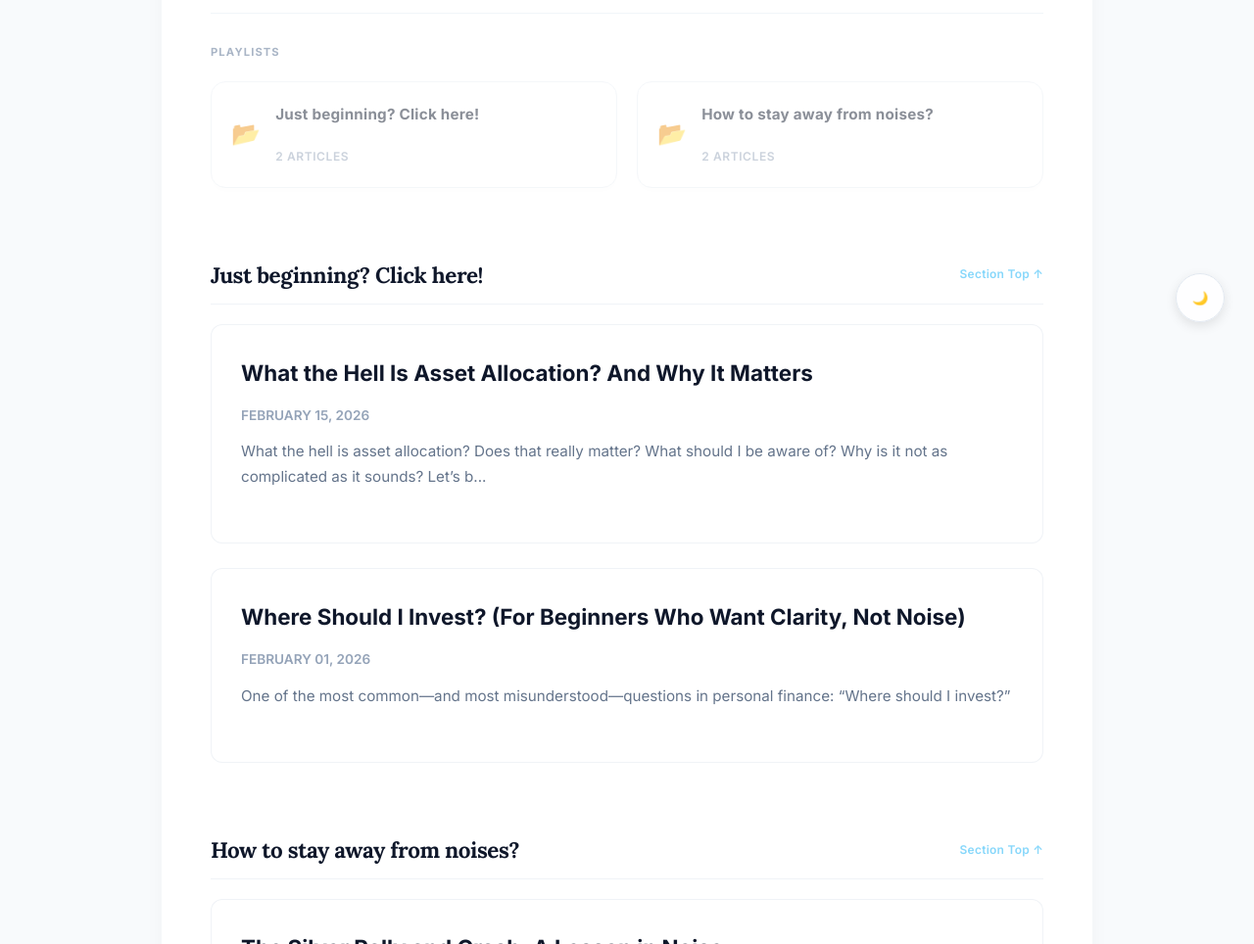
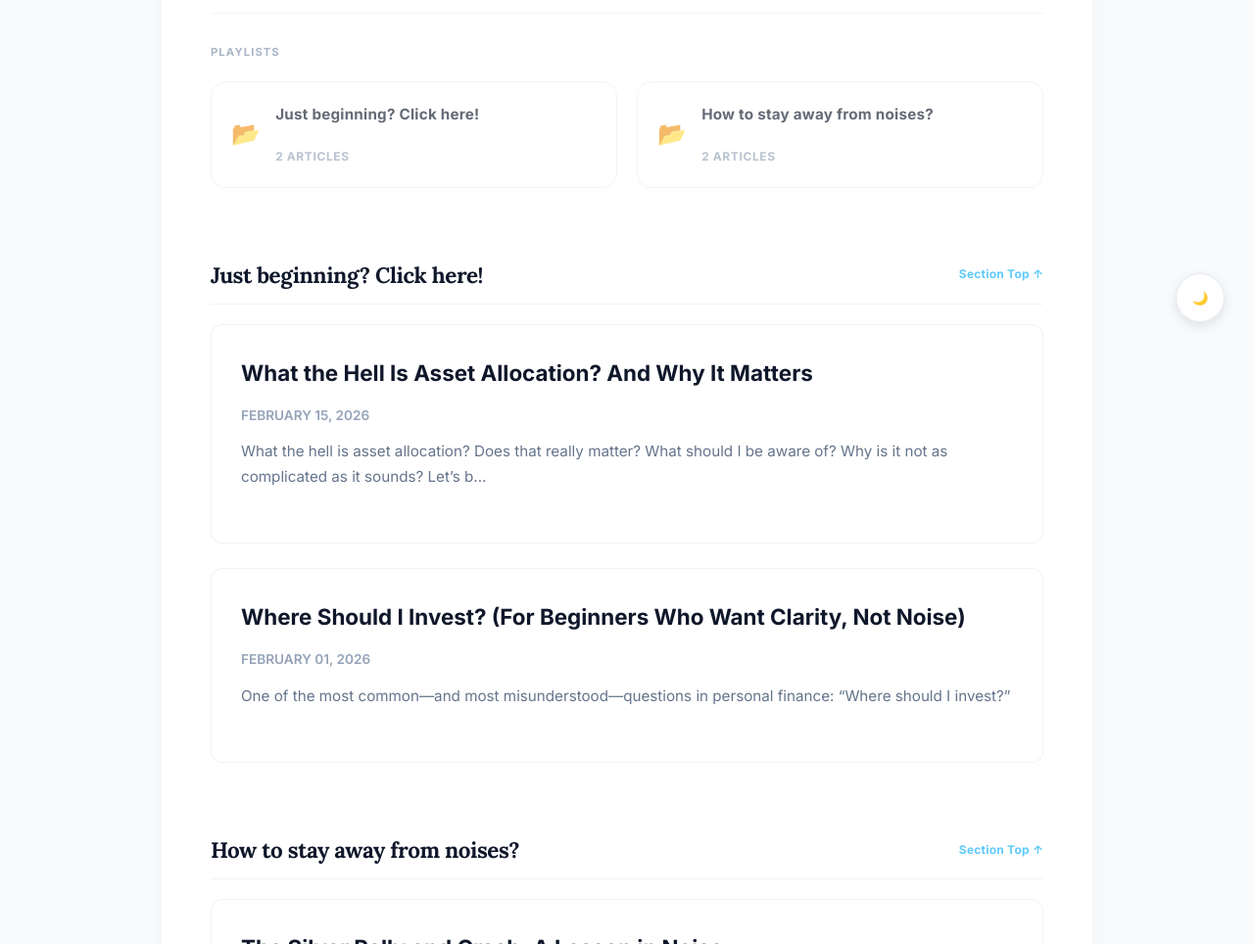
Before and after one commit to HarieshMK/HarieshMK.github.io, a Jekyll site: the page built from blogs.html, in a window 1280 px wide. Shown: the part 541-1505 px from the top of the page at 98% size. Built offline with Jekyll 4.4.1, drawn with Linux system fonts in a browser that asks for light colours.

Commit message:
Update style.css

```diff
--- a/assets/css/style.css
+++ b/assets/css/style.css
@@ -107,7 +107,7 @@
 .post-title { font-size: 1.4rem; font-weight: 700; color: #0f172a; margin-bottom: 8px; display: block; transition: color 0.3s ease; }
 .post-date { font-size: 0.85rem; color: #94a3b8; font-weight: 600; text-transform: uppercase; }
 
-/* ===== 4. FOOTER SECTION (FIXED & RESTORED) ===== */
+/* ===== 4. FOOTER SECTION ===== */
 footer {
   margin-top: 80px;
   padding-top: 40px;
@@ -150,6 +150,17 @@
 .back-to-blogs-container { display: flex !important; justify-content: center !important; margin: 50px 0 20px; }
 .back-link { font-weight: 700; color: #0f172a; text-decoration: none; border-bottom: 2px solid #38bdf8; padding-bottom: 4px; transition: all 0.2s ease; }
 .back-link:hover { color: #38bdf8; border-color: #0f172a; }
+
+/* PREMIUM GENERIC LINK (IMAGE 4 STYLE) */
+.generic-link {
+  font-weight: 700;
+  color: #38bdf8;
+  text-decoration: none;
+  border-bottom: 2px solid #38bdf8;
+  padding-bottom: 4px;
+  transition: all 0.2s ease;
+}
+.generic-link:hover { color: #0f172a; border-color: #0f172a; }
 
 /* ===== 5. POST NAVIGATION ===== */
 .post-nav { display: flex; justify-content: space-between; gap: 20px; margin: 40px 0; width: 100%; }
@@ -200,6 +211,9 @@
   border-color: #334155 !important;
 }
 
+/* Dark Mode Hover Color Swap for Links */
+.dark-theme .generic-link:hover { color: #38bdf8 !important; border-color: #ffffff !important; }
+
 /* NEWSLETTER DARK MODE */
 .dark-theme .ml-form-embedWrapper, .dark-theme .ml-form-embedBody { background: transparent !important; }
 .dark-theme .ml-form-embedBody h4, .dark-theme .ml-form-embedBody p { color: #ffffff !important; }
@@ -212,19 +226,18 @@
 #cusdis_thread { width: 100% !important; overflow: hidden !important; }
 #cusdis_thread iframe { border: none !important; width: 100% !important; min-height: 350px; }
 
-/* ===== 8. GLOBAL LINK RESET (FIXES THE UGLY BLUE) ===== */
-a:not(.nav-list li a):not(.post-card-link) {
-  color: #0f172a; /* Same as your headings */
+/* ===== 8. GLOBAL LINK RESET ===== */
+a:not(.nav-list li a):not(.post-card-link):not(.back-link):not(.generic-link) {
+  color: #0f172a;
   text-decoration: none;
   transition: color 0.3s ease;
 }
 
-a:not(.nav-list li a):not(.post-card-link):hover {
-  color: #38bdf8; /* Turns Sky Blue on hover */
+a:not(.nav-list li a):not(.post-card-link):not(.back-link):not(.generic-link):hover {
+  color: #38bdf8;
 }
 
-/* Ensure these links are white in Dark Mode */
-.dark-theme a:not(.nav-list li a):not(.post-card-link) {
+.dark-theme a:not(.nav-list li a):not(.post-card-link):not(.back-link):not(.generic-link) {
   color: #ffffff !important;
 }
 
@@ -233,10 +246,9 @@
   .post-nav { flex-direction: column; }
   .footer-grid { grid-template-columns: 1fr; gap: 30px; }
 }
+
 /* ===== 9. FOLDER LAYOUT STYLES ===== */
-.category-section {
-  margin-bottom: 50px;
-}
+.category-section { margin-bottom: 50px; }
 .folder-grid {
   display: grid;
   grid-template-columns: repeat(auto-fit, minmax(200px, 1fr));
@@ -258,66 +270,51 @@
   transform: translateY(-3px);
   box-shadow: 0 10px 20px rgba(0,0,0,0.05);
 }
-.folder-icon {
-  font-size: 1.5rem;
-}
-.folder-name {
-  display: block;
-  font-weight: 700;
-  color: #0f172a;
-  font-size: 0.95rem;
-}
-.folder-count {
-  font-size: 0.75rem;
-  color: #94a3b8;
-  text-transform: uppercase;
-  letter-spacing: 0.05em;
-}
+.folder-icon { font-size: 1.5rem; }
+.folder-name { display: block; font-weight: 700; color: #0f172a; font-size: 0.95rem; }
+.folder-count { font-size: 0.75rem; color: #94a3b8; text-transform: uppercase; letter-spacing: 0.05em; }
 
-/* Dark Mode support for Folders */
-.dark-theme .folder-card {
-  background: #1e293b !important;
-  border-color: #334155 !important;
-}
-.dark-theme .folder-name {
-  color: #ffffff !important;
-}
-/* ===== 10. PREMIUM POLISH & DARK MODE REFINEMENT ===== */
+.dark-theme .folder-card { background: #1e293b !important; border-color: #334155 !important; }
+.dark-theme .folder-name { color: #ffffff !important; }
 
-/* Soften the lines */
-hr, .playlist-group div {
-  border-color: rgba(226, 232, 240, 0.5) !important;
-}
+/* ===== 10. PREMIUM POLISH & STICKY NAVIGATION ===== */
 
-/* Fix Folder Grid Spacing */
-.category-section span {
-  margin-bottom: 20px !important;
-  opacity: 0.8;
-}
+hr, .playlist-group div { border-color: rgba(226, 232, 240, 0.5) !important; }
+.category-section span { margin-bottom: 20px !important; opacity: 0.8; }
 
-/* Smooth out the Folder Cards */
 .folder-card {
   box-shadow: 0 4px 6px -1px rgba(0, 0, 0, 0.02), 0 2px 4px -1px rgba(0, 0, 0, 0.01);
   border: 1px solid #eef2f6 !important;
 }
 
-/* Section Top Link Polish */
+/* THE STICKY FLOATING LINK FIX */
+.playlist-group { position: relative; }
 a[href^="#"] {
   font-size: 0.75rem !important;
-  font-weight: 600 !important;
+  font-weight: 700 !important;
   letter-spacing: 0.02em;
-  opacity: 0.6;
+  color: #38bdf8 !important;
+  text-decoration: none;
+  opacity: 0.8;
   transition: opacity 0.2s;
+  /* Sticky Logic */
+  position: sticky;
+  top: 20px;
+  z-index: 10;
+  float: right;
 }
-a[href^="#"]:hover {
-  opacity: 1;
-}
+a[href^="#"]:hover { opacity: 1; }
 
 /* DARK MODE SPECIFIC REFINEMENTS */
 .dark-theme .folder-card,
 .dark-theme .post-card {
-  border: 1px solid rgba(255, 255, 255, 0.1) !important; /* Subtle border instead of bright white */
-  background: #111827 !important; /* Slightly deeper than the container */
+  border: 1px solid rgba(255, 255, 255, 0.1) !important;
+  background: #111827 !important;
+}
+
+/* Ensure card borders light up blue in Dark Mode on hover */
+.dark-theme .post-card-link:hover .post-card {
+  border-color: #38bdf8 !important;
 }
 
 .dark-theme hr,
@@ -325,6 +322,4 @@
   border-color: rgba(255, 255, 255, 0.05) !important;
 }
 
-.dark-theme .folder-name {
-  color: #f1f5f9 !important;
-}
+.dark-theme .folder-name { color: #f1f5f9 !important; }
```
